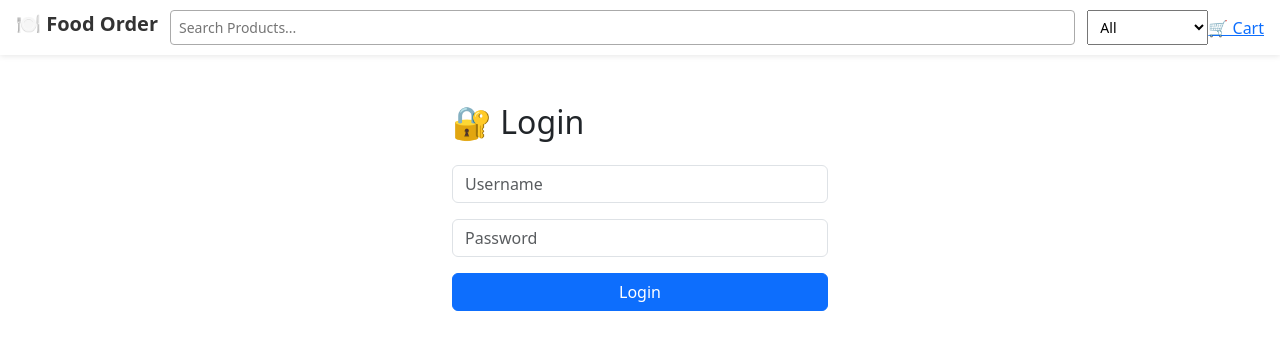
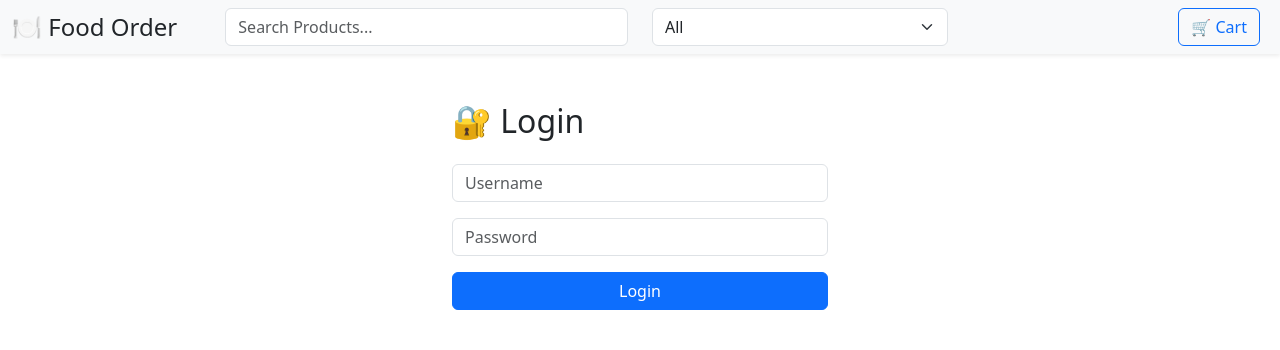
Before and after one commit to mohammed5212/Mini-Project-Food-Ordering-Website, a React (Vite) app: page / in a window 1280 px wide. Shown: the top 350 px of the page. Built offline with nearby package versions, Linux system fonts and the light colour scheme.

Commit message:
mdfid Header.jsx,css

```diff
--- a/src/components/Header.css
+++ b/src/components/Header.css
@@ -57,3 +57,12 @@ white-space: nowrap;
   padding: 6px 8px;
   font-size: 14px;
 }
+@media (max-width: 768px) {
+  header .row > div {
+    margin-bottom: 10px;
+  }
+
+  .form-control, .form-select {
+    width: 100%;
+  }
+}
--- a/src/components/Header.jsx
+++ b/src/components/Header.jsx
@@ -1,42 +1,82 @@
-// import { Link } from 'react-router-dom';
-// import"./Header.css";
 
+// import  {Link,useLocation} from 'react-router-dom';
+// import { useDispatch, useSelector} from 'react-redux';
+// import { logout } from '../reducer/authSlice';
+// import { Link, useNavigate } from 'react-router-dom';
+// import 'bootstrap/dist/css/bootstrap.min.css';
+// import "./Header.css";
 
-// const Header =({searchText, setSearchText, onCategoryChange}) =>{
-//     return(
-//         <header className="header">
-//             <h2 className="logo">Food Order</h2>
+// const Header = ({ searchText, setSearchText, onCategoryChange }) => {
+//   const dispatch = useDispatch();
+//   const navigate = useNavigate();
+//   const location = useLocation()
 
-//             <div className="searchBar">
-//                 <input type="text" placeholder="Search Products..." value={searchText}
-//                 onChange={(e) => setSearchText(e.target.value)} />
-//                 {searchText && (<button className="clearBtn" onClick ={()=>setSearchText('')}>❌</button>)}
+//   const isLoggedIn = useSelector((state) => state.auth.isAuthenticated);
 
-//             </div>
-//             <select className="dropdown" onChange={(e) => onCategoryChange(e.target.value)}>
-//                 <option value="All"> All</option>
-//                  <option value="Main Course">Main Course</option>
-//                   <option value="Snacks">Snacks</option>
-//                    <option value="Dessert">Dessert</option>
-//                     <option value="Street Food">Street Food</option>
+//   const handleLogout = () => {
+//     dispatch(logout());
+//     localStorage.removeItem('auth');
+//     navigate('/login');
+//   };
+//   if(location.pathname === '/login')return null
+//   return (
+//     <header className="container-fluid bg-light shadow-sm">
+//       <div className='row align-items-center'>
+//         <div className='col-md-2 text-center text-md-start mb-2 mb-2 mb-md-0'>
+//       <h3 className="logo fond-color-#8080">🍽️ Food Order</h3>
+//       </div>
 
-//             </select>
-//              <Link to="/cart">🛒 Cart</Link>
-//         </header>
-//     )
-// }
-// export default Header
+//       <div className="">
+//         <input
+//           type="text"
+//           placeholder="Search Products..."
+//           value={searchText}
+//           onChange={(e) => setSearchText(e.target.value)}
+//         />
+//         {searchText && (
+//           <button className="clearBtn" onClick={() => setSearchText('')}>
+//             ❌
+//           </button>
+//         )}
+//       </div>
 
-import { useDispatch, useSelector} from 'react-redux';
+//       <select className="dropdown" onChange={(e) => onCategoryChange(e.target.value)}>
+//         <option value="All">All</option>
+//   {/* Header; */}
+//        <option value="Main Course">Main Course</option>
+//         <option value="Snacks">Snacks</option>
+//         <option value="Dessert">Dessert</option>
+//         <option value="Street Food">Street Food</option>
+//       </select>
+
+//       <nav style={{ display: "flex", gap: "1rem", alignItems: "center" }}>
+//         <Link to="/cart">🛒 Cart</Link>
+
+//         {isAuthenticated && (
+//           <button className="btn btn-danger" onClick={handleLogout}>
+//             Logout
+//           </button>
+//         )}
+//       </nav>
+//       </div>
+//     </header>
+//   );
+// };
+
+// export default Header;
+import { Link, useLocation } from 'react-router-dom';
+import { useDispatch, useSelector } from 'react-redux';
 import { logout } from '../reducer/authSlice';
-import { Link, useNavigate } from 'react-router-dom';
-import "./Header.css";
+import { useNavigate } from 'react-router-dom';
+import 'bootstrap/dist/css/bootstrap.min.css';
+import './Header.css';
 
 const Header = ({ searchText, setSearchText, onCategoryChange }) => {
   const dispatch = useDispatch();
   const navigate = useNavigate();
+  const location = useLocation();
 
-  const { isAuthenticated } = useSelector((state) => state.auth);
+  const isLoggedIn = useSelector((state) => state.auth.isAuthenticated);
 
   const handleLogout = () => {
     dispatch(logout());
@@ -44,42 +84,60 @@ const Header = ({ searchText, setSearchText, onCategoryChange }) => {
     navigate('/login');
   };
 
+  // Hide header on login page
+  if (location.pathname === '/login') return null;
+
   return (
-    <header className="header">
-      <h2 className="logo">🍽️ Food Order</h2>
+    <header className="container-fluid bg-light py-2 shadow-sm">
+      <div className="row align-items-center">
+        <div className="col-md-2 text-center text-md-start mb-2 mb-md-0">
+          <h4 className="m-0">🍽️ Food Order</h4>
+        </div>
 
-      <div className="searchBar">
+        <div className="col-md-4 mb-2 mb-md-0">
+          <div className="d-flex">
             <input
               type="text"
+              className="form-control"
               placeholder="Search Products..."
               value={searchText}
               onChange={(e) => setSearchText(e.target.value)}
             />
             {searchText && (
-          <button className="clearBtn" onClick={() => setSearchText('')}>
+              <button
+                className="btn btn-outline-secondary ms-1"
+                onClick={() => setSearchText('')}
+              >
                 ❌
               </button>
             )}
           </div>
+        </div>
 
-      <select className="dropdown" onChange={(e) => onCategoryChange(e.target.value)}>
+        <div className="col-md-3 mb-2 mb-md-0">
+          <select
+            className="form-select"
+            onChange={(e) => onCategoryChange(e.target.value)}
+          >
             <option value="All">All</option>
-  {/* Header; */}
             <option value="Main Course">Main Course</option>
             <option value="Snacks">Snacks</option>
             <option value="Dessert">Dessert</option>
             <option value="Street Food">Street Food</option>
           </select>
+        </div>
 
-      <nav style={{ display: "flex", gap: "1rem", alignItems: "center" }}>
-        <Link to="/cart">🛒 Cart</Link>
-
-        {isAuthenticated && (
+        <div className="col-md-3 text-center text-md-end">
+          <Link to="/cart" className="btn btn-outline-primary me-2">
+            🛒 Cart
+          </Link>
+          {isLoggedIn && (
             <button className="btn btn-danger" onClick={handleLogout}>
               Logout
             </button>
           )}
-      </nav>
+        </div>
+      </div>
     </header>
   );
 };
```
Lines whose indentation alone changed are shown as unchanged.
